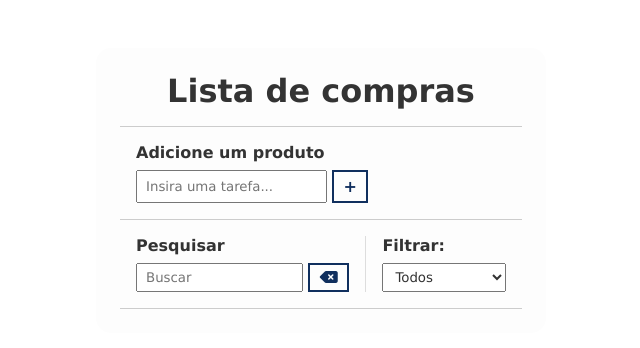
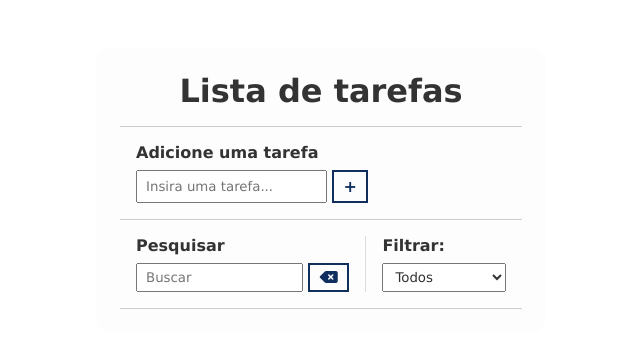
Before and after one commit to FernandoDevH/To-Do, a plain HTML site: page index.html in a window 1280 px wide. Shown: the whole page, without its empty margins (319-959 px from the left). Drawn offline with Linux system fonts and the light colour scheme.

Commit message:
Commit teste

```diff
--- a/index.html
+++ b/index.html
@@ -13,10 +13,10 @@
 <body>
  <div class="todo-container">
 	 <header>
-		 <h1>Lista de compras</h1>
+		 <h1>Lista de tarefas</h1>
 	 </header>
 	 <form id="todo-form">
-		 <p>Adicione um produto</p>
+		 <p>Adicione uma tarefa</p>
 		 <div class="form-control">
 			 <input type="text" id="todo-input" placeholder="Insira uma tarefa..."/>
 			 <button type="submit">
```
